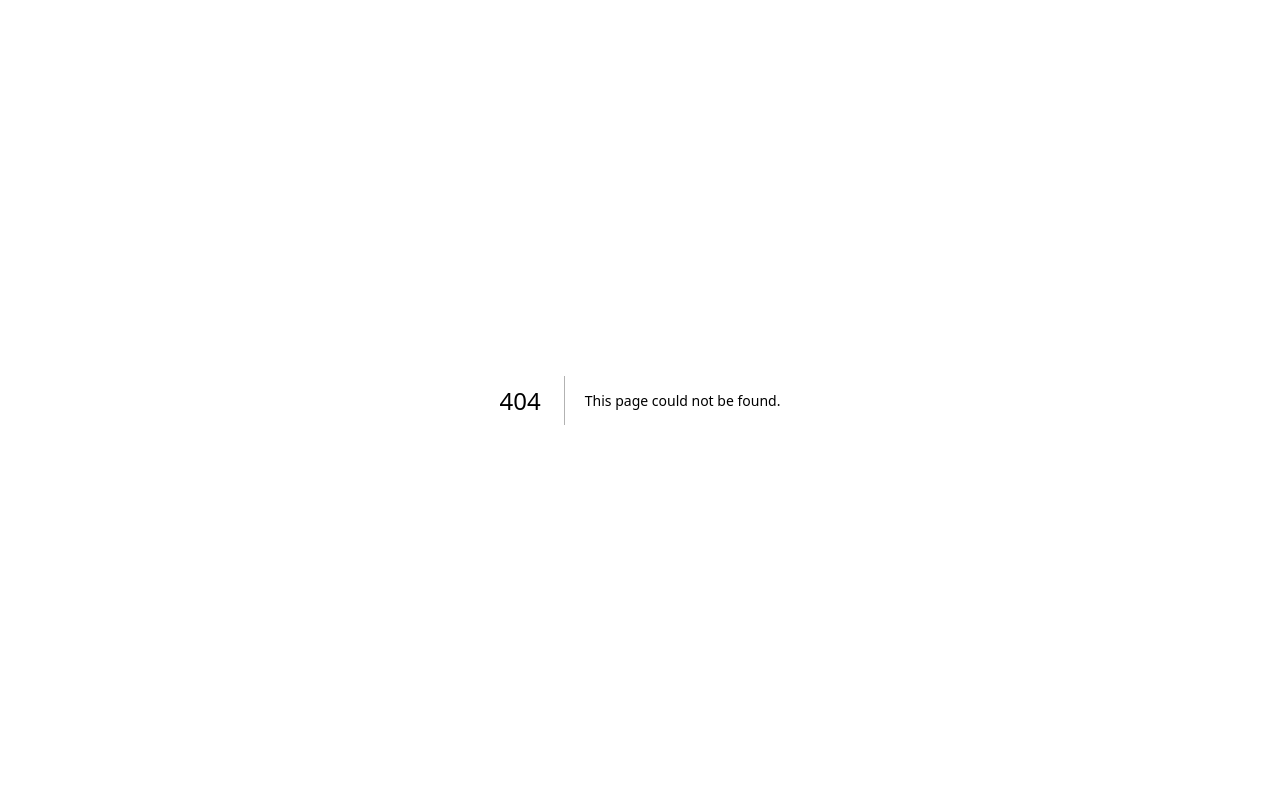
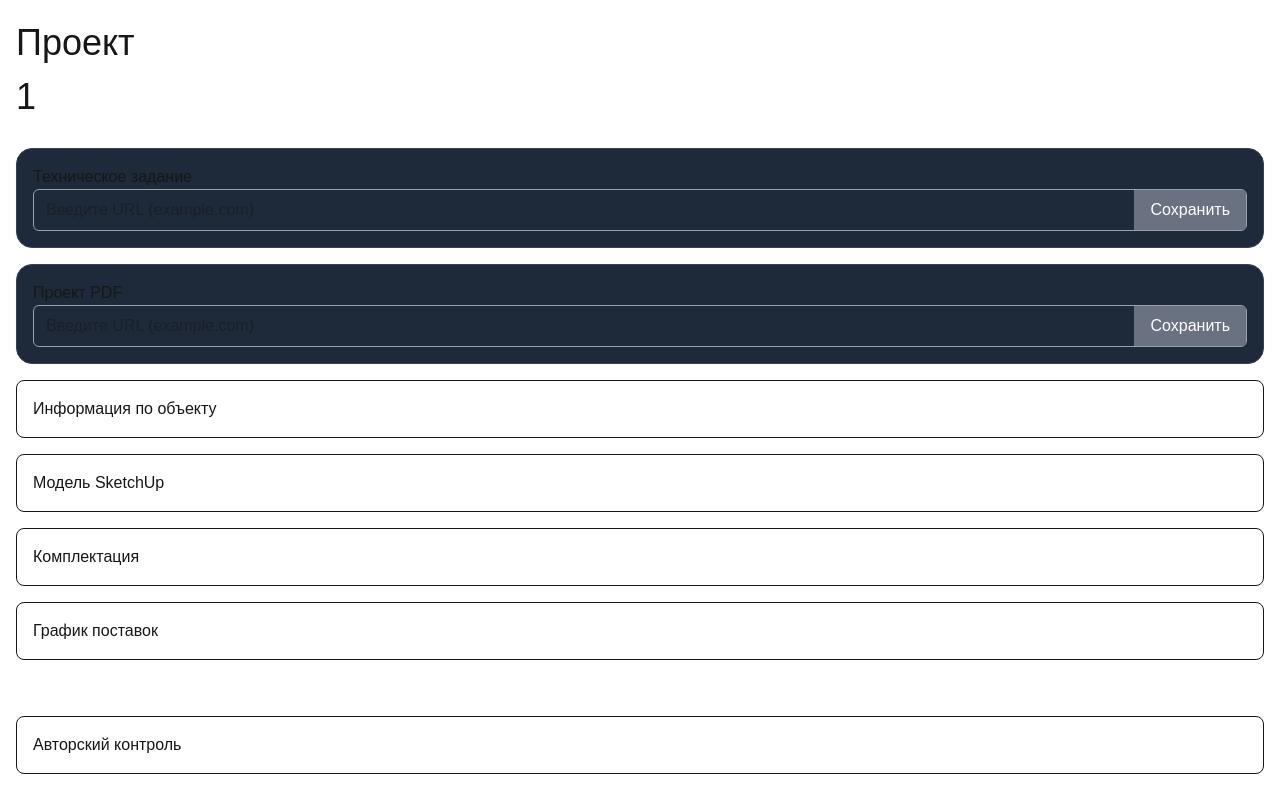
Before and after one commit to Anderboi/linkbank, a Next.js app: page /1 in a window 1280 px wide. Before the commit this address had no page. Built offline with nearby package versions, Linux system fonts and the light colour scheme.

Commit message:
feat: main link insert button

```diff
--- /dev/null
+++ b/app/[id]/page.tsx
@@ -0,0 +1,64 @@
+import Link from "next/link";
+import React from "react";
+import LinkButton from "../components/ui/linkButton";
+
+const links = {
+  brief: {
+    link: "https://disk.yandex.ru/d/5sU-hJmjPnPtDA",
+  },
+
+  pdf: { link: "" },
+};
+export const revalidate = 0;
+const ProjectPage = async ({ params }: { params: Promise<{ id: string }> }) => {
+  const { id } = await params;
+
+  return (
+    <section className="p-4 my-auto h-full">
+      <h1>
+        Проект <br />
+        {id}
+      </h1>
+      <br/>
+      <article>
+        <ol className="flex flex-col gap-4">
+          <LinkButton name="Техническое задание" />
+          <LinkButton name="Проект PDF" />
+          <Link
+            className="border p-4 rounded-lg"
+            href={"https://disk.yandex.ru/d/5sU-hJmjPnPtDA"}
+          >
+            Информация по объекту
+          </Link>
+          <Link
+            className="border p-4 rounded-lg"
+            href={"https://disk.yandex.ru/d/5sU-hJmjPnPtDA"}
+          >
+            Модель SketchUp
+          </Link>
+          <Link
+            className="border p-4 rounded-lg"
+            href={"https://disk.yandex.ru/d/5sU-hJmjPnPtDA"}
+          >
+            Комплектация
+          </Link>
+          <Link
+            className="border p-4 rounded-lg"
+            href={"https://disk.yandex.ru/d/5sU-hJmjPnPtDA"}
+          >
+            График поставок
+          </Link>
+          <br />
+          <Link
+            className="border p-4 rounded-lg"
+            href={"https://disk.yandex.ru/d/5sU-hJmjPnPtDA"}
+          >
+            Авторский контроль
+          </Link>
+        </ol>
+      </article>
+    </section>
+  );
+};
+
+export default ProjectPage;
--- /dev/null
+++ b/app/components/ui/linkButton.tsx
@@ -0,0 +1,70 @@
+"use client";
+
+import Link from "next/link";
+import React, { useState } from "react";
+
+interface LinkButtonType {
+  link?: string;
+  name: string;
+}
+const LinkButton: React.FC<LinkButtonType> = ({ link, name }) => {
+  const [url, setUrl] = useState("");
+  const [savedUrl, setSavedUrl] = useState("");
+  const [isEditing, setIsEditing] = useState(true);
+
+  const handleSave = () => {
+    if (url.trim()) {
+      setSavedUrl(url.startsWith("http") ? url : `https://${url}`);
+      setIsEditing(false);
+    }
+  };
+
+  const handleEdit = () => {
+    setIsEditing(true);
+  };
+
+  return (
+    <div className="border border-gray-700 bg-gray-800 p-4 rounded-2xl flex flex-col">
+      {isEditing ? (
+        <>
+          <div>{name}</div>
+          <div className="flex border border-gray-400 rounded-md">
+            <input
+              type="text"
+              value={url}
+              onChange={(e) => setUrl(e.target.value)}
+              placeholder="Введите URL (example.com)"
+              className="px-3 py-2 w-full focus:outline-none focus:ring-2 focus:ring-blue-500"
+            />
+            <button
+              onClick={handleSave}
+              disabled={!url.trim()}
+              className={`px-4 py-2 rounded-r-sm text-white ${
+                !url.trim()
+                  ? "bg-gray-500 cursor-not-allowed"
+                  : "bg-blue-500 hover:bg-blue-600"
+              }`}
+            >
+              Сохранить
+            </button>
+          </div>
+        </>
+      ) : (
+        <>
+          <Link href={savedUrl} rel="noopener noreferrer" target="_blank">
+            {name}
+          </Link>
+
+          <button
+            onClick={handleEdit}
+            className="px-3 py-1 text-sm text-gray-600 hover:text-gray-800"
+          >
+            Изменить
+          </button>
+        </>
+      )}
+    </div>
+  );
+};
+
+export default LinkButton;
```
